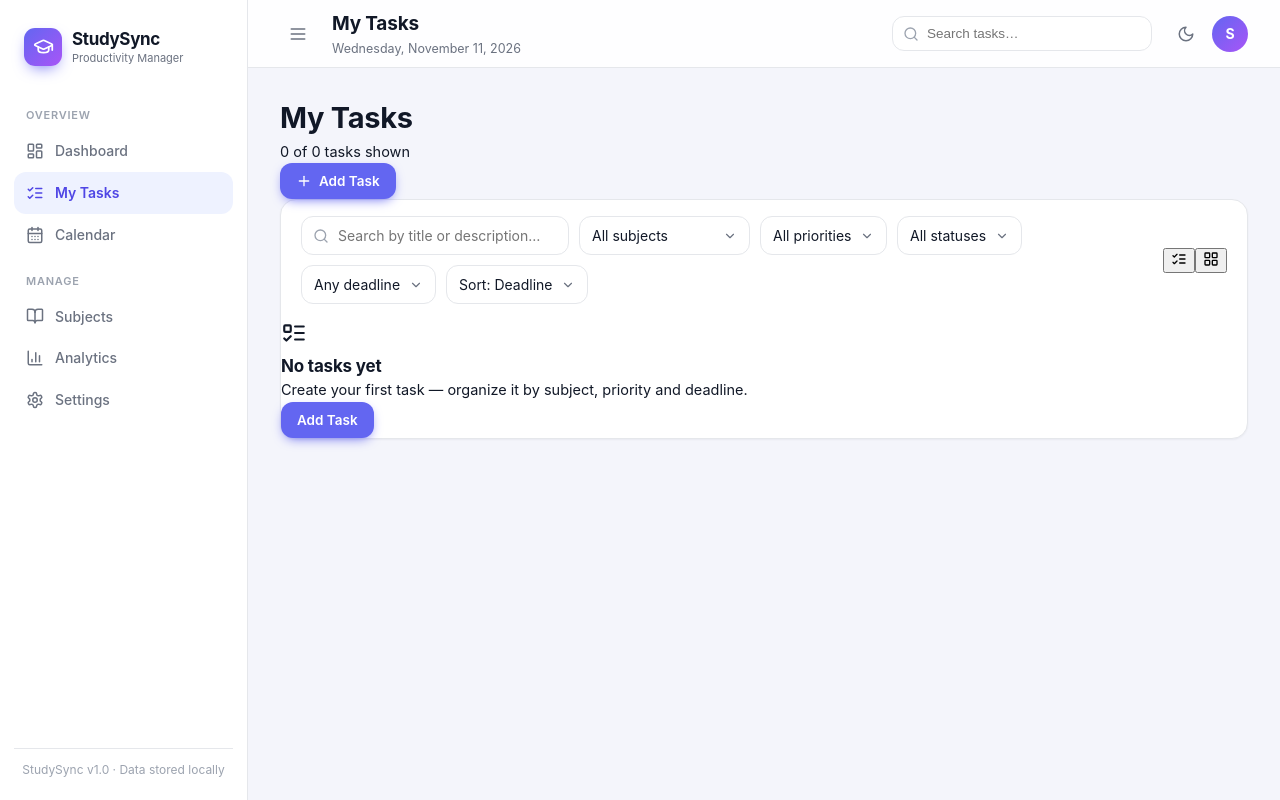
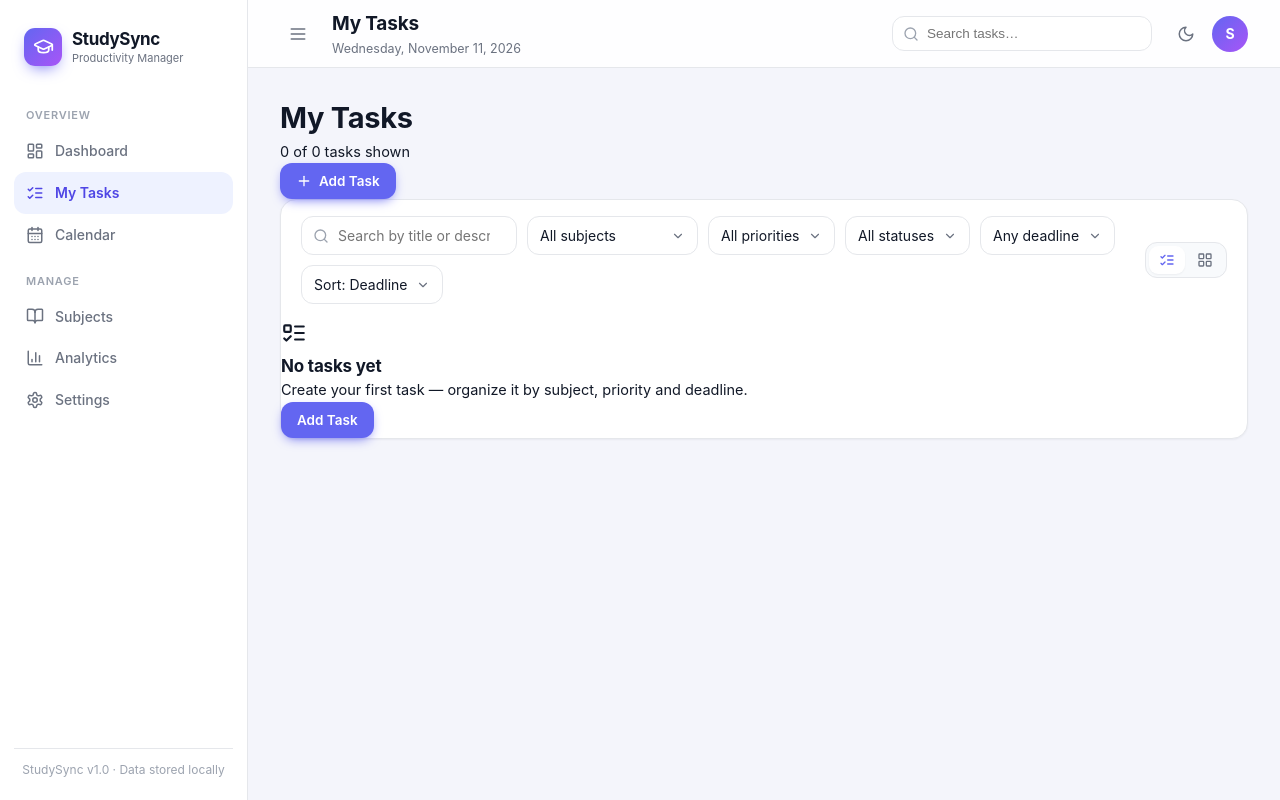
Before and after one commit to ShivanshDahiya5/StudySync-Student-Productivity, a React (Vite) app: page /#/tasks in a window 1280 px wide. Built offline with nearby package versions, Linux system fonts and the light colour scheme.

Commit message:
Add styles for toolbar and view toggle buttons in index.css

```diff
--- a/src/index.css
+++ b/src/index.css
@@ -578,3 +578,32 @@ button { font-family: inherit; }
   align-items: center;
   padding: 16px 20px;
 }
+
+.toolbar .grow { flex: 1; min-width: 180px; }
+
+.view-toggle {
+  display: inline-flex;
+  background: var(--surface-2);
+  border: 1px solid var(--border);
+  border-radius: var(--radius);
+  padding: 3px;
+  gap: 2px;
+}
+
+.view-toggle button {
+  border: none;
+  background: transparent;
+  color: var(--text-muted);
+  padding: 6px 10px;
+  border-radius: 9px;
+  cursor: pointer;
+  display: grid;
+  place-items: center;
+  transition: all 0.15s ease;
+}
+
+.view-toggle button.active {
+  background: var(--surface);
+  color: var(--primary);
+  box-shadow: var(--shadow-sm);
+}
```
